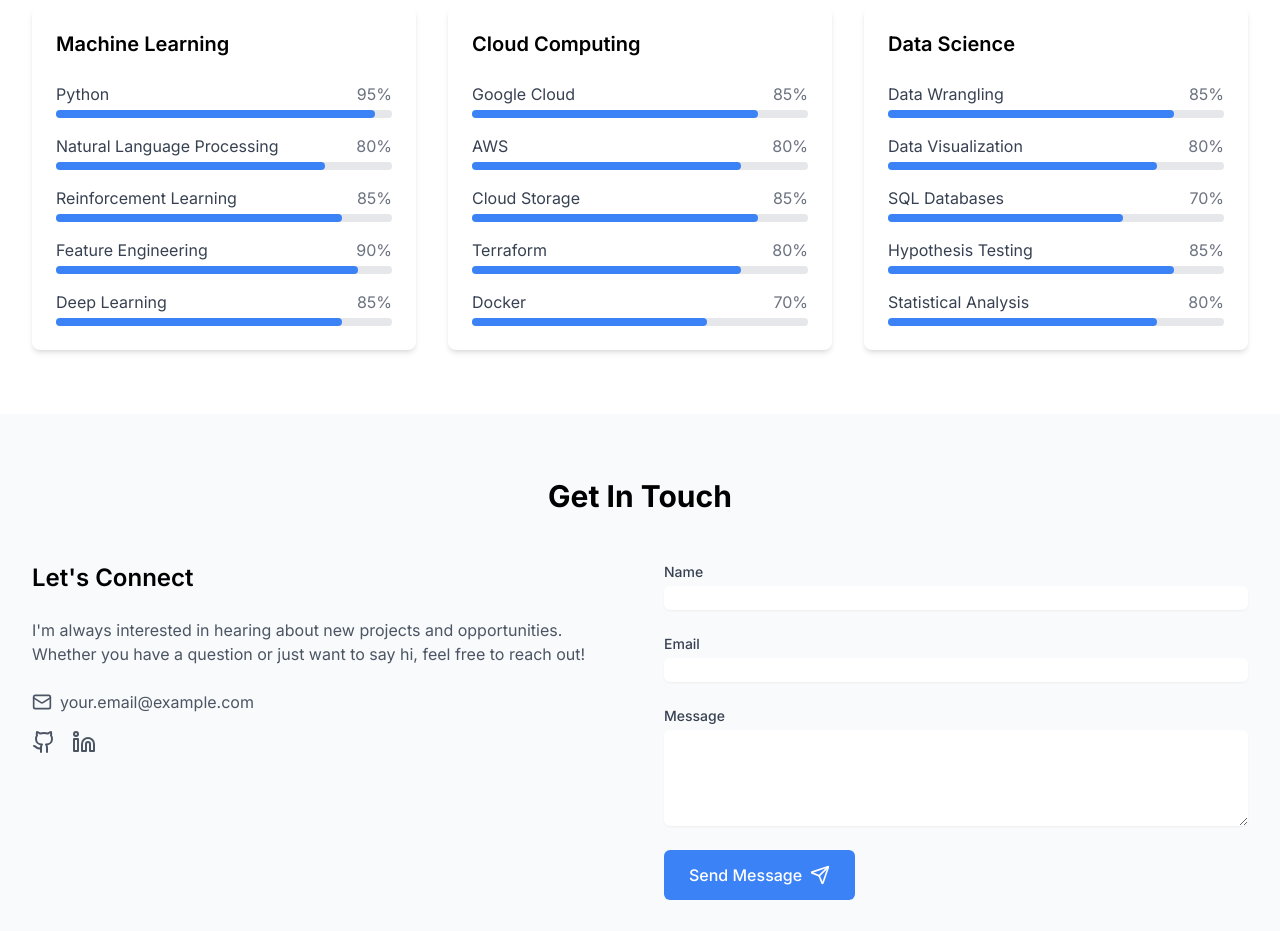
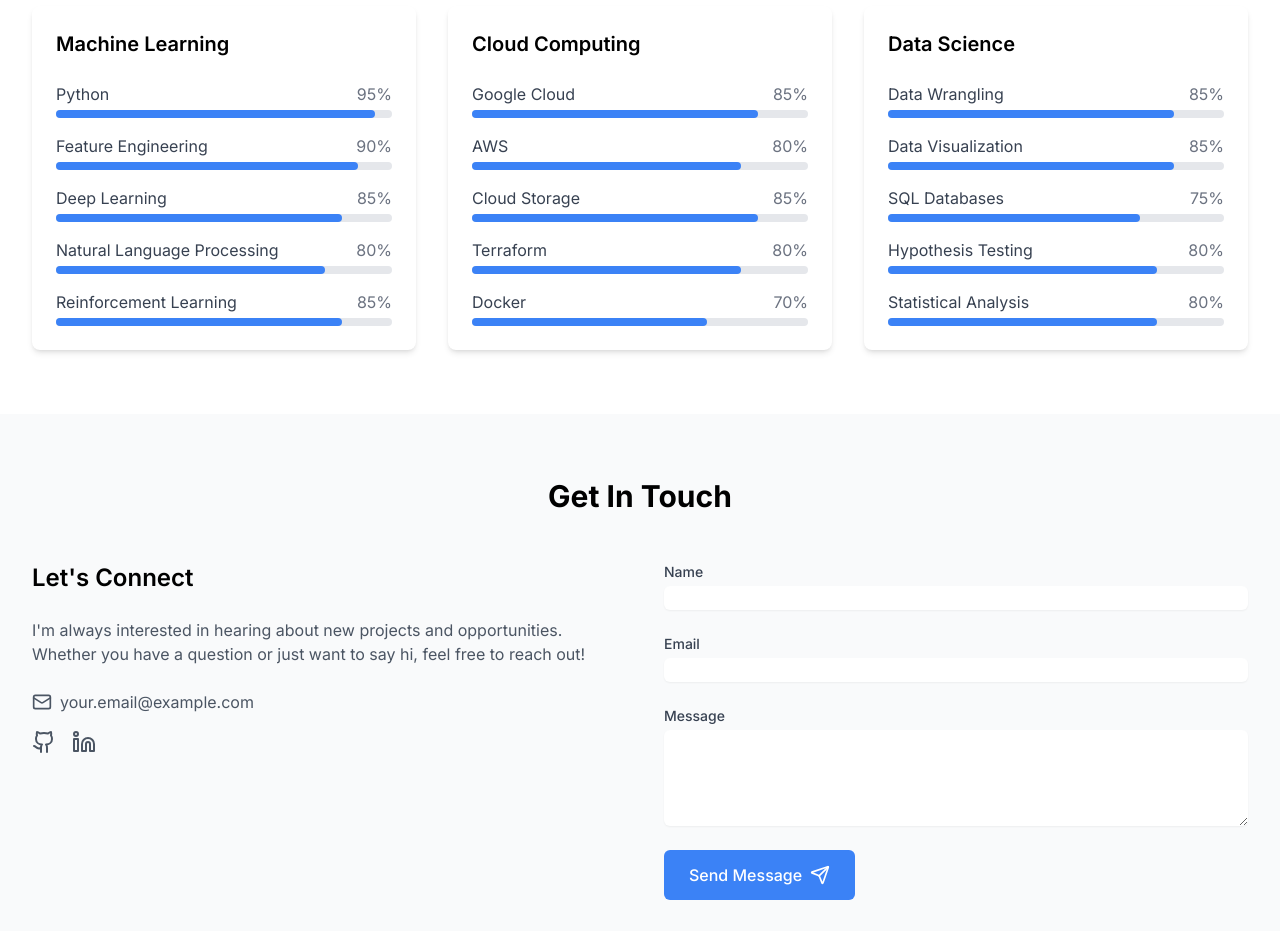
Before and after one commit to harlanljones/personal-webpage, a React (Vite) app: page / in a window 1280 px wide. Shown: the part 1440-2371 px from the top of the page. Built offline with nearby package versions, Linux system fonts and the light colour scheme.

Commit message:
Update Skills.jsx

```diff
--- a/src/components/Skills.jsx
+++ b/src/components/Skills.jsx
@@ -6,10 +6,10 @@ const Skills = () => {
       title: "Machine Learning",
       skills: [
         { name: "Python", level: 95 },
+        { name: "Feature Engineering", level: 90 },
+        { name: "Deep Learning", level: 85 },
         { name: "Natural Language Processing", level: 80 },
-        { name: "Reinforcement Learning", level: 85 },
-        { name: "Feature Engineering", level: 90 },
-        { name: "Deep Learning", level: 85 }
+        { name: "Reinforcement Learning", level: 85 }
       ]
     },
     {
@@ -26,9 +26,9 @@ const Skills = () => {
       title: "Data Science",
       skills: [
         { name: "Data Wrangling", level: 85 },
-        { name: "Data Visualization", level: 80 },
-        { name: "SQL Databases", level: 70 },
-        { name: "Hypothesis Testing", level: 85 },
+        { name: "Data Visualization", level: 85 },
+        { name: "SQL Databases", level: 75 },
+        { name: "Hypothesis Testing", level: 80 },
         { name: "Statistical Analysis", level: 80 }
       ]
     }
```
